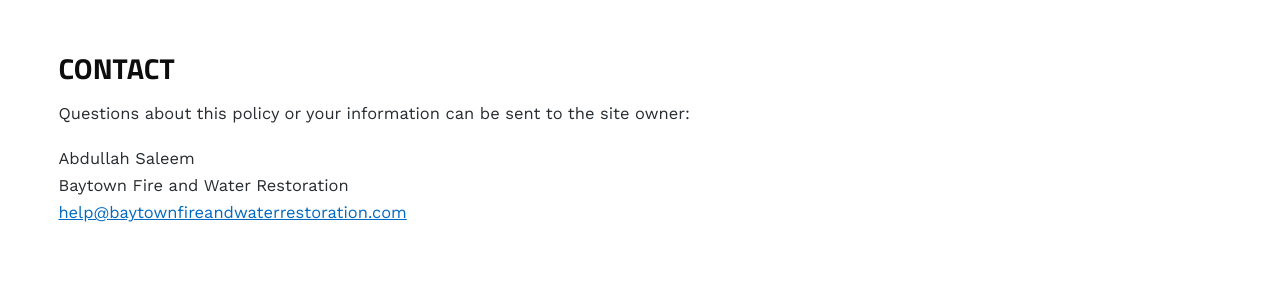
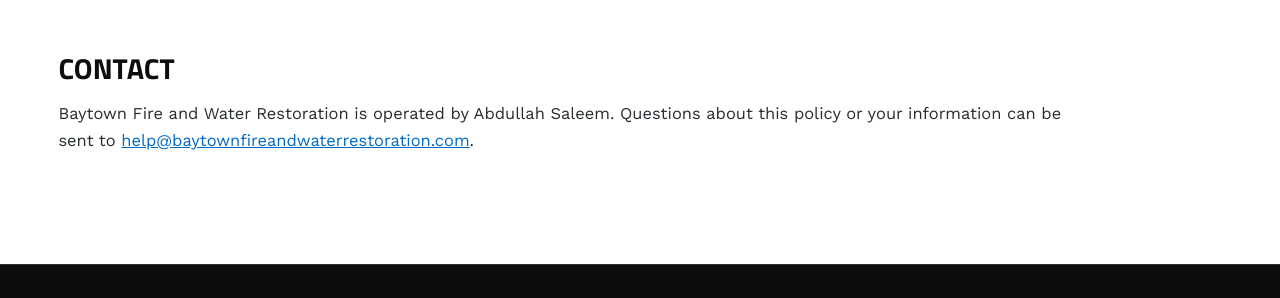
Before and after one commit to abdullahsaleemseo/baytownfireandwaterrestoration, an Astro site: page /privacy-policy in a window 1280 px wide. Shown: the part 2765-3063 px from the top of the page. Built offline with nearby package versions, Linux system fonts and the light colour scheme; Astro itself is replaced by a stand-in of ours.

Commit message:
State site operator on privacy policy
Co-Authored-By: Claude Opus 5.5 <noreply@anthropic.com>
Claude-Session: https://claude.ai/code/session_012Hep7HdYwwnamRpDmmWe9u

```diff
--- a/src/pages/privacy-policy.astro
+++ b/src/pages/privacy-policy.astro
@@ -82,8 +82,7 @@ import { SITE, lastUpdatedLong } from '../lib/site';
         <p>We may update this policy. The date at the top shows when it was last revised.</p>
 
         <h2>Contact</h2>
-        <p>Questions about this policy or your information can be sent to the site owner:</p>
-        <p>Abdullah Saleem<br />{SITE.brandName}<br /><a href={`mailto:${SITE.email}`}>{SITE.email}</a></p>
+        <p>{SITE.brandName} is operated by Abdullah Saleem. Questions about this policy or your information can be sent to <a href={`mailto:${SITE.email}`}>{SITE.email}</a>.</p>
       </div>
     </div>
   </section>
```
